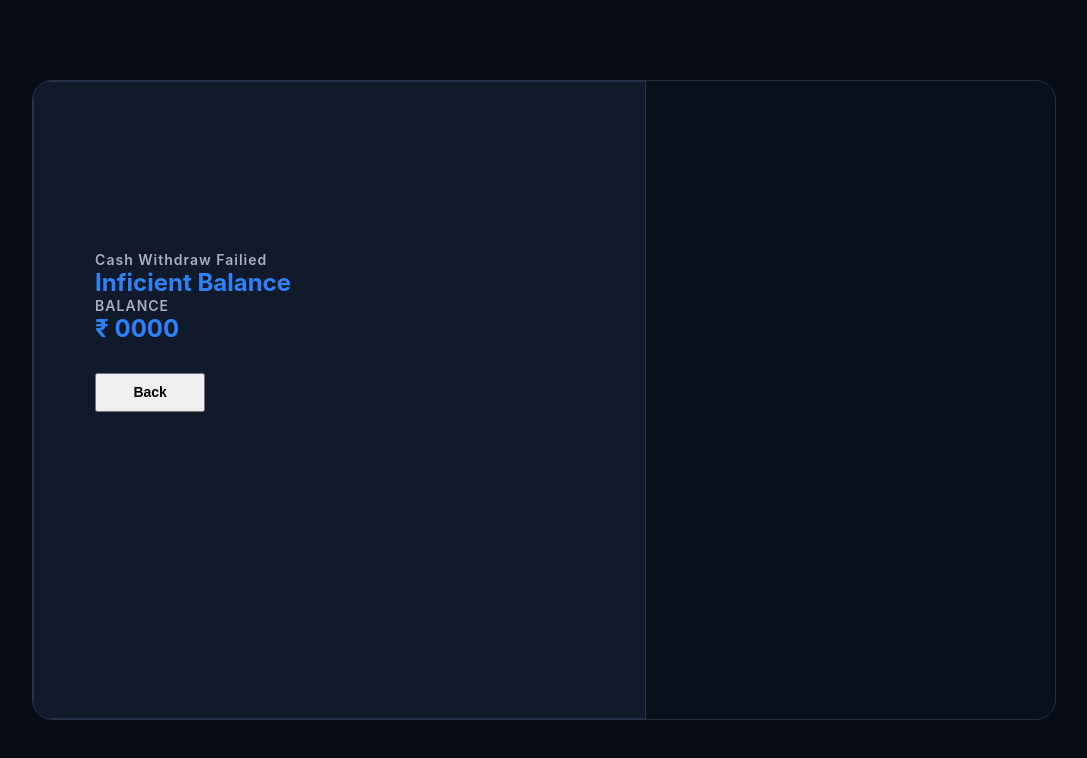
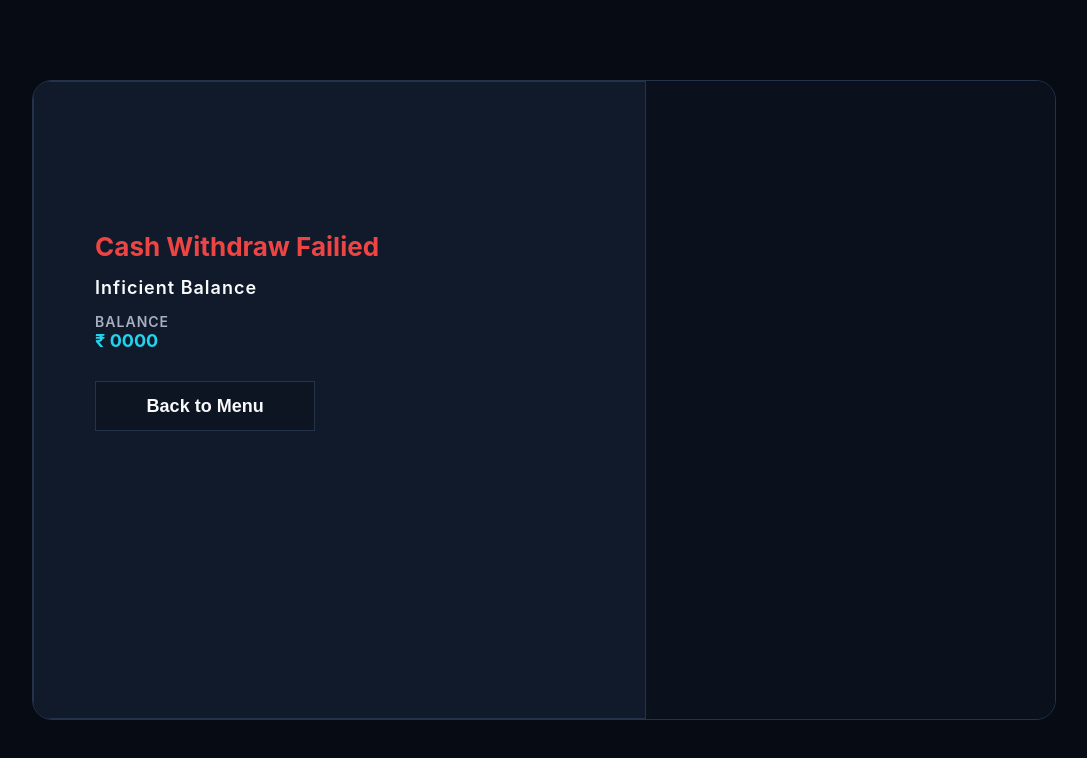
Before and after one commit to najilkilayil/ANK-bank, a plain HTML site: page frames/frame13.html in a window 1280 px wide. Shown: the whole page, without its empty margins (96-1183 px from the left). Drawn offline with Linux system fonts and the light colour scheme.

Commit message:
Frame 13 : Changed text styles and made more attractive

```diff
--- a/frames/frame13.html
+++ b/frames/frame13.html
@@ -12,13 +12,13 @@
     <main class="real_main" id="real_main" style="display: flex;">
         <section class="main_section" id="main_section">
             <div class="with_view_fail" id="with_view_fail">
-                <h3>Cash Withdraw Failied</h3>
-                <h2>Inficient Balance</h2>
+                <h3 id="with_view_fail_main_head_1">Cash Withdraw Failied</h3>
+                <h2 id="with_view_fail_main_head_2">Inficient Balance</h2>
 
-                <h3 id="h3_2nd">Balance</h3>
-                <h2>₹ 0000</h2>
+                <h3 id="with_view_fail_sub_head_1">Balance</h3>
+                <h2 id="with_view_fail_sub_head_2">₹ 0000</h2>
 
-                <button onclick="showMenu()">Back</button>
+                <button onclick="showMenu()">Back to Menu</button>
             </div>
         </section>
         <section class="sub_section" id="sub_section">
--- a/style.css
+++ b/style.css
@@ -9,7 +9,7 @@
     --main-bg: #070B14;
     --bg: #0D1422;
     --bg-card: #192235;
-    --text-color : #2F81F7;
+    --text-color: #2F81F7;
     --big-text: rgb(160, 160, 160);
     --bg-border: #24324A;
 }
@@ -310,6 +310,7 @@ body {
 #real_main_name {
     color: #F8FAFC;
 }
+
 .menu_options {
     width: 100%;
     display: flex;
@@ -329,7 +330,8 @@ body {
     color: #F8FAFC;
 }
 
-.menu_options button:hover, .menu_options button:active {
+.menu_options button:hover,
+.menu_options button:active {
     background: #131c30;
     border: 1px solid #2F81F7;
     transform: translateY(-2px);
@@ -390,7 +392,8 @@ body {
     font-size: 18px;
 }
 
-.dial_pad button:hover, .dial_pad button:active {
+.dial_pad button:hover,
+.dial_pad button:active {
     background: #131c30;
     border: 1px solid #2F81F7;
     transform: translateY(-2px);
@@ -411,8 +414,11 @@ body {
     border: 1px solid #24324A;
     opacity: 0;
 }
+
 #status_show_anim {
-animation: status_show 1.2s;}
+    animation: status_show 1.2s;
+}
+
 @keyframes status_show {
     from {
         opacity: 0;
@@ -468,7 +474,6 @@ animation: status_show 1.2s;}
 }
 
 .bal_view h3,
-.with_view_fail h3,
 .change_pin_view h3,
 .change_pin_view_success h3,
 .quit_view h3 {
@@ -513,7 +518,8 @@ animation: status_show 1.2s;}
     border: 1px solid #24324A;
 }
 
-.bal_view button:hover , .bal_view button:active {
+.bal_view button:hover,
+.bal_view button:active {
     background: #131c30;
     border: 1px solid #2F81F7;
     transform: translateY(-2px);
@@ -548,6 +554,7 @@ animation: status_show 1.2s;}
 .depo_success {
     height: auto;
 }
+
 #depo_success_main_head {
     font-size: 26px;
     font-weight: 700;
@@ -587,15 +594,15 @@ animation: status_show 1.2s;}
     border: 1px solid #24324A;
 }
 
-.depo_success button:hover, .depo_success button:active {
+.depo_success button:hover,
+.depo_success button:active {
     background: #131c30;
     border: 1px solid #2F81F7;
     transform: translateY(-2px);
 }
 
 .depo_success h3,
-.with_view_success h3
-.with_view_fail h3 {
+.with_view_success h3 .with_view_fail h3 {
     margin-top: 20px;
 }
 
@@ -625,7 +632,8 @@ animation: status_show 1.2s;}
     border: 1px solid #24324A;
 }
 
-.with_money_btns button:hover, .with_money_btns button:active {
+.with_money_btns button:hover,
+.with_money_btns button:active {
     background: #131c30;
     border: 1px solid #2F81F7;
     transform: translateY(-2px);
@@ -678,11 +686,13 @@ animation: status_show 1.2s;}
         transform: scale(1);
         letter-spacing: normal;
     }
+
     50% {
         opacity: 1;
         transform: scale(0.9);
         letter-spacing: 4px;
     }
+
     100% {
         opacity: 0.4;
         transform: scale(1);
@@ -728,6 +738,55 @@ animation: status_show 1.2s;}
     font-weight: 600;
     font-size: 18px;
     border: 1px solid #24324A;
+}
+
+/* frame 13 */
+#with_view_fail_main_head_1 {
+    font-size: 26px;
+    font-weight: 700;
+    color: #EF4444;
+}
+
+#with_view_fail_main_head_2 {
+    font-size: 18px;
+    font-weight: 600;
+    color: #F8FAFC;
+    margin-top: 15px;
+    margin-bottom: 15px;
+    letter-spacing: 1px;
+}
+
+#with_view_fail_sub_head_1 {
+    font-size: 14px;
+    font-weight: 600;
+    text-transform: uppercase;
+    color: #A7B0C0;
+    letter-spacing: 1px;
+}
+
+#with_view_fail_sub_head_2 {
+    font-size: 18px;
+    font-weight: 700;
+    color: #22D3EE;
+}
+
+.with_view_fail button {
+    height: 50px;
+    width: 40%;
+    font-size: 18px;
+    font-weight: 600;
+    color: #F8FAFC;
+    background: #0D1422;
+    border: 1px solid #24324A;
+}
+
+.with_view_success button:hover,
+.with_view_success button:active,
+.with_view_fail button:hover,
+.with_view_fail button:active {
+    background: #131c30;
+    border: 1px solid #2F81F7;
+    transform: translateY(-2px);
 }
 
 /* frame 14 */
```
Also changed, not shown: script.js (+5 -6 lines).
